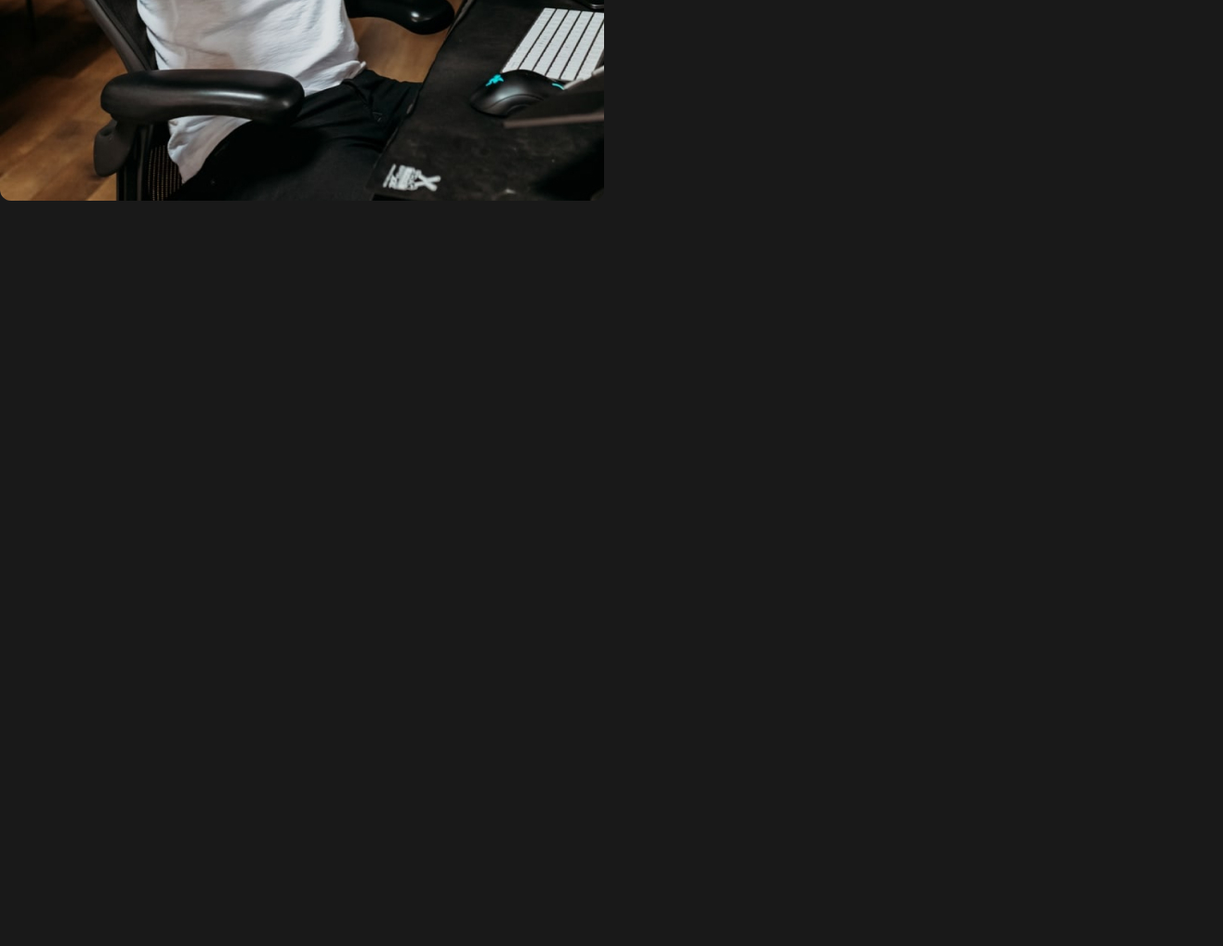
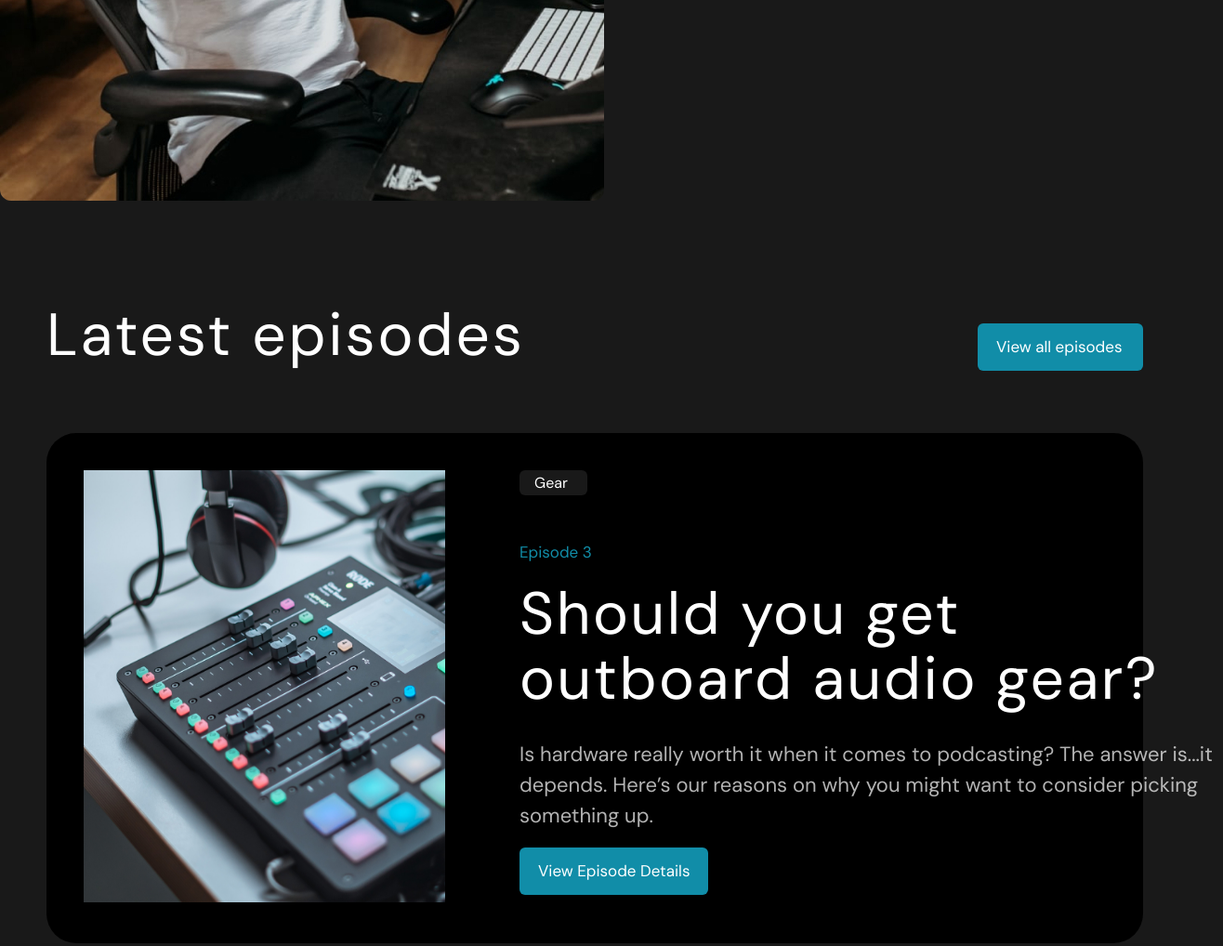
Before and after one commit to Mokkento12/Castaway, a plain HTML site: page index.html in a window 1280 px wide. Shown: the part 840-1858 px from the top of the page at 93% size, 1316 px wide, since content can reach past the window. Before the commit the page ends 1061 px from the top, so only its background shows below. Drawn offline with Linux system fonts and the light colour scheme.

Commit message:
create: episodes block

```diff
--- a/css/style.css
+++ b/css/style.css
@@ -125,3 +125,103 @@ body {
   background: url('../img/underlining.png') no-repeat center;
   background-size: contain;
 }
+
+.episodes {
+  padding: 100px 50px 160px;
+}
+
+.header-ep {
+  display: flex;
+  align-items: center;
+  justify-content: space-between;
+  margin-bottom: 40px;
+}
+
+.ep-title {
+  color: #FFF;
+  font-size: 64px;
+  font-style: normal;
+  font-weight: 400;
+  line-height: 79.2px;
+  letter-spacing: 2.88px;
+  margin-bottom: 26px;
+}
+
+.button {
+  min-width: 178px;
+  height: 51px;
+  display: inline-block;
+  border-radius: 6px;
+  background: #118DA8;
+  color: #fff;
+  text-decoration: none;
+  color: #FFF;
+  font-size: 17px;
+  font-style: normal;
+  font-weight: 400;
+  line-height: 27px;
+  padding: 12px 20px;
+}
+
+.card-container {
+  display: flex;
+  border-radius: 32px;
+  background: #000;
+  max-width: 1300px;
+  margin-bottom: 60px;
+}
+
+.card-image-block,
+.card-text-block {
+  padding: 40px;
+}
+
+.card-text-block {
+  max-width: 778px;
+  min-height: 465px;
+}
+
+.card-image {
+  width: 389px;
+  height: 465px;
+}
+
+.ep-label {
+  display: inline-block;
+  min-width: 73px;
+  height: 27px;
+  border-radius: 6px;
+  background: #191919;
+  color: #fff;
+  padding: 5px 16px;
+  margin-bottom: 48px;
+}
+
+.card-title {
+  color: #118DA8;
+  font-size: 17px;
+  font-style: normal;
+  font-weight: 400;
+  line-height: 27px;
+  margin-bottom: 18px;
+}
+
+.card-title-strong {
+  color: #FFF;
+  font-size: 64px;
+  font-style: normal;
+  font-weight: 400;
+  line-height: 70.4px;
+  letter-spacing: 2.56px;
+  margin-bottom: 28px;
+}
+
+.card-desc {
+  width: 757px;
+  color: rgba(255, 255, 255, 0.70);
+  font-size: 22px;
+  font-style: normal;
+  font-weight: 400;
+  line-height: 33px;
+  margin-bottom: 18px;
+}
--- a/index.html
+++ b/index.html
@@ -46,6 +46,68 @@
             <!-- /.image-container -->
         </div>
         <!-- /.hero-block -->
+        <div class="episodes">
+            <header class="header-ep">
+                <h2 class="ep-title">Latest episodes</h2>
+                <a href="#" class="button">View all episodes</a>
+            </header>
+            <!-- /.header-ep -->
+            <div class="card-container">
+                <div class="card-image-block">
+                    <img class="card-image" src="img/card-img-1.jpg" alt="">
+                </div>
+                <div class="card-text-block">
+                    <span class="ep-label">Gear</span>
+                    <h3 class="card-title">Episode 3</h3>
+                    <h2 class="card-title-strong">Should you get outboard audio
+                        gear?</h2>
+                    <p class="card-desc">Is hardware really worth it when it
+                        comes
+                        to podcasting?
+                        The answer is...it depends. Here’s our reasons on why
+                        you
+                        might want to
+                        consider picking something up.</p>
+                    <a href="#" class="button">View Episode Details</a>
+                </div>
+            </div>
+            <!-- /.card-container -->
+            <div class="card-container">
+                <div class="card-image-block">
+                    <img class="card-image" src="img/card-img-2.jpg" alt="">
+                </div>
+                <div class="card-text-block">
+                    <span class="ep-label">Tips & Tricks</span>
+                    <h3 class="card-title">Episode 2</h3>
+                    <h2 class="card-title-strong">Mic tricks to take <br> you to
+                        the
+                        next level</h2>
+                    <p class="card-desc">Stop rolling with those default
+                        settings on your mic. These small tweaks will take you
+                        from sounding good to great.</p>
+                    <a href="#" class="button">View Episode Details</a>
+                </div>
+            </div>
+            <!-- /.card-container -->
+            <div class="card-container">
+                <div class="card-image-block">
+                    <img class="card-image" src="img/card-img-3.jpg" alt="">
+                </div>
+                <div class="card-text-block">
+                    <span class="ep-label">Gear</span>
+                    <h3 class="card-title">Episode 1</h3>
+                    <h2 class="card-title-strong">The best microphone under $200
+                    </h2>
+                    <p class="card-desc">With so many microphones on the market,
+                        how are you
+                        supposed to know what’s the best? Take a look at our top
+                        picks.</p>
+                    <a href="#" class="button">View Episode Details</a>
+                </div>
+            </div>
+            <!-- /.card-container -->
+        </div>
+        <!-- /.episodes -->
     </div>
     <!-- /.container -->
     <script src="js/main.js"></script>
```
Also changed, not shown: img/card-img-1.jpg (added), img/card-img-2.jpg (added), img/card-img-3.jpg (added).
